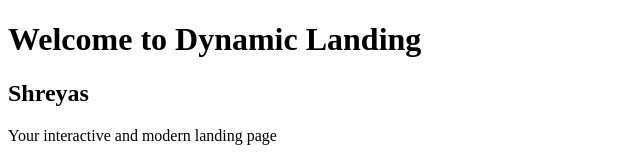
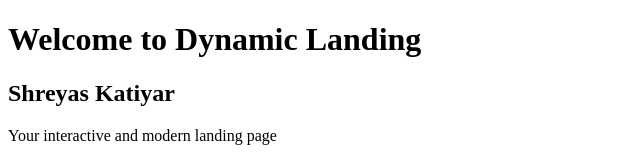
Before and after one commit to ethicalByte1443/Learning-git-sh, a plain HTML site: page index.html in a window 1280 px wide. Shown: the top 160 px of the page, without its empty margins (0-640 px from the left). Drawn offline with Linux system fonts and the light colour scheme.

Commit message:
5th commit

```diff
--- a/index.html
+++ b/index.html
@@ -9,7 +9,7 @@
 <body>
     <header>
         <h1>Welcome to Dynamic Landing</h1>
-        <h2>Shreyas</h2>
+        <h2>Shreyas Katiyar</h2>
         <p>Your interactive and modern landing page</p>
     </header>
     <main>
```
